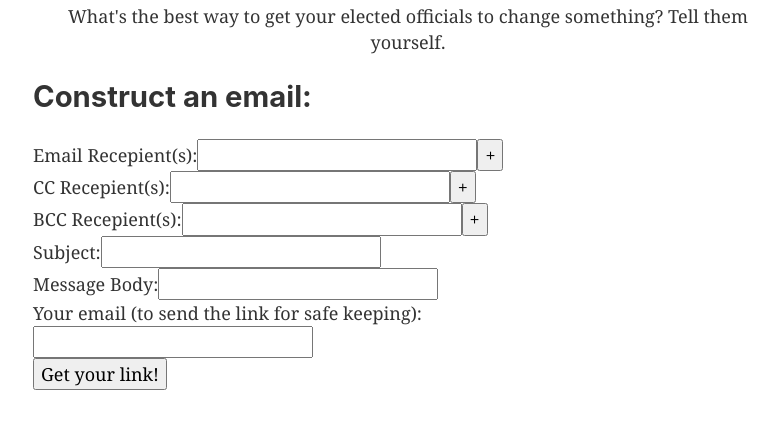
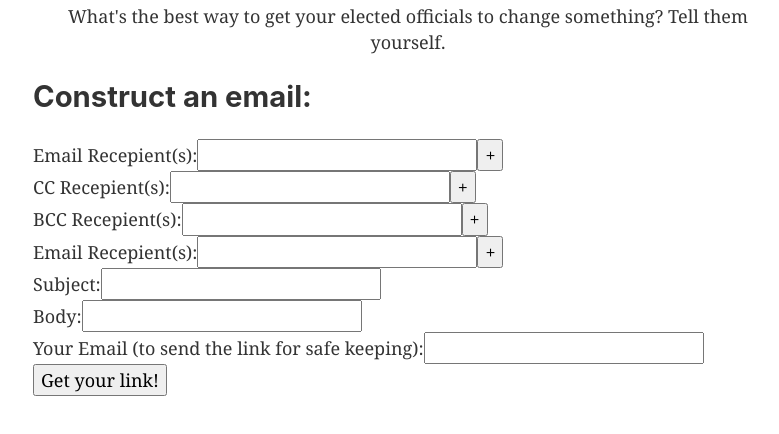
Before and after one commit to michaelwlodawsky/Email4Change, a Gatsby site in the folder gatsby-site/: page / in a window 1280 px wide. Shown: the part 68-502 px from the top of the page, without its empty margins (232-1011 px from the left). Built offline with nearby package versions, Linux system fonts and the light colour scheme; Gatsby itself is replaced by a stand-in of ours.

Commit message:
stopping point, make index page functional and then follow programming guide for forms

```diff
--- a/gatsby-site/src/components/input.js
+++ b/gatsby-site/src/components/input.js
@@ -4,7 +4,7 @@
     return (
         <div style={{
             maxWidth: '500px',
-            display: 'inline-block'
+            //display: 'inline-block'
         }}>
             <label for={props.id}>{props.label}</label>
             <input id={props.id}></input>
--- a/gatsby-site/src/pages/index.js
+++ b/gatsby-site/src/pages/index.js
@@ -27,25 +27,50 @@
     </h2>
     <form>
       <div>
-        <Input id="recepients" label="Email Recepient(s):"/>
-        <button>+</button>
+        <label>
+          Email Recepient(s):
+          <input type="text" name="to"></input>
+          <button>+</button>
+        </label>
       </div>
       <div>
-        <Input id="cc" label="CC Recepient(s):"/>
-        <button>+</button>
+        <label>
+          CC Recepient(s):
+          <input type="text" name="cc"></input>
+          <button>+</button>
+        </label>
       </div>
       <div>
-        <Input id="bcc" label="BCC Recepient(s):"/>
-        <button>+</button>
+        <label>
+          BCC Recepient(s):
+          <input type="text" name="bcc"></input>
+          <button>+</button>
+        </label>
       </div>
       <div>
-        <Input id="subject" label="Subject:"/>
+        <label>
+          Email Recepient(s):
+          <input type="text" name="recepients"></input>
+          <button>+</button>
+        </label>
       </div>
       <div>
-        <Input id="body" label="Message Body:"/>
+        <label>
+          Subject:
+          <input type="text" name="subject"></input>
+        </label>
       </div>
       <div>
-        <Input id="email" label="Your email (to send the link for safe keeping):"/>
+        <label>
+          Body:
+          <input type="text" name="body"></input>
+        </label>
+      </div>
+      <div>
+        <label>
+          Your Email (to send the link for safe keeping):
+          <input type="text" name="email"></input>
+        </label>
       </div>
       <button type="submit">Get your link!</button>
     </form>
```
